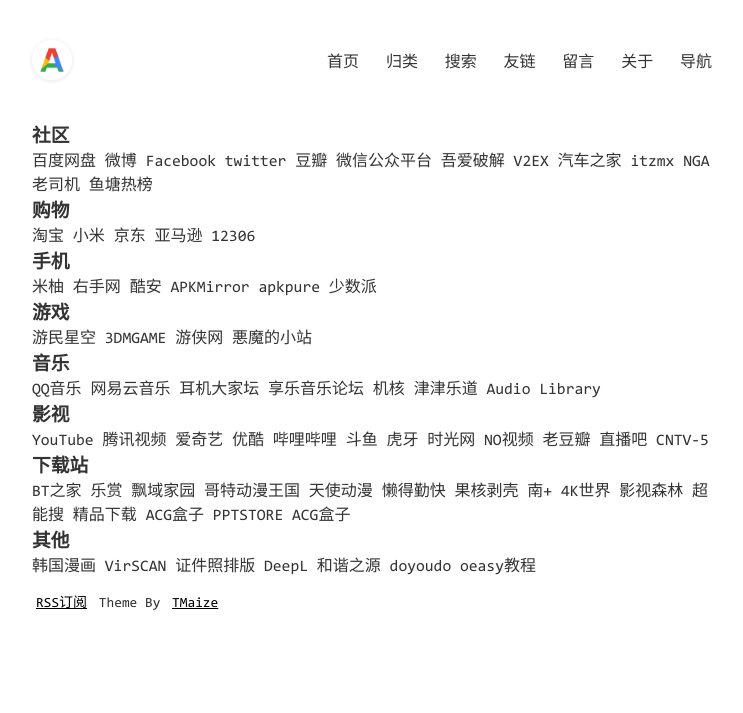
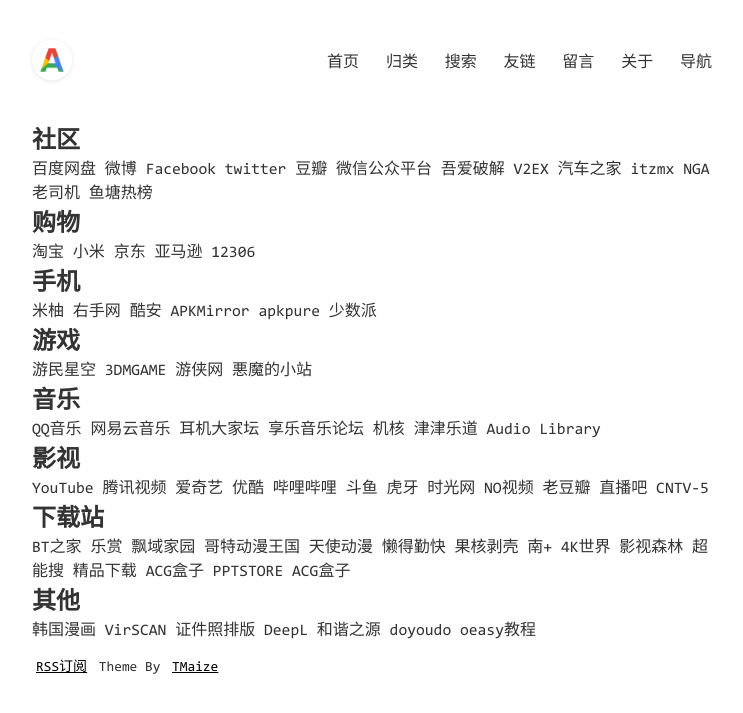
Before and after one commit to admans/admans.github.io, a Jekyll site: the page built from pages/navi.html, in a window 1280 px wide. Shown: the top 713 px of the page, without its empty margins (268-1011 px from the left). Built offline with Jekyll 4.4.1, drawn with Linux system fonts in a browser that asks for light colours.

```diff
--- a/pages/navi.html
+++ b/pages/navi.html
@@ -5,7 +5,7 @@ title: 导航
 
 <html>
     <body>
-        <h3>社区</h3>
+        <h2>社区</h2>
         <a href="https://pan.baidu.com/" target="_blank" rel="noopener noreferrer">百度网盘</a>
         <a href="https://weibo.com/" target="_blank" rel="noopener noreferrer">微博</a>
         <a href="https://www.facebook.com/" target="_blank" rel="noopener noreferrer">Facebook</a>
@@ -19,25 +19,25 @@ title: 导航
         <a href="https://bbs.nga.cn/" target="_blank" rel="noopener noreferrer">NGA</a>
         <a href="https://www.laosiji.com/" target="_blank" rel="noopener noreferrer">老司机</a>
         <a href="https://mo.fish/" target="_blank" rel="noopener noreferrer">鱼塘热榜</a>
-        <h3>购物</h3>
+        <h2>购物</h2>
         <a href="https://taobao.com/" target="_blank" rel="noopener noreferrer">淘宝</a>
         <a href="https://mi.com/" target="_blank" rel="noopener noreferrer">小米</a>
         <a href="https://jd.com/" target="_blank" rel="noopener noreferrer">京东</a>
         <a href="https://z.cn/" target="_blank" rel="noopener noreferrer">亚马逊</a>
         <a href="https://12306.cn/" target="_blank" rel="noopener noreferrer">12306</a>
-        <h3>手机</h3>
+        <h2>手机</h2>
         <a href="https://miui.com/" target="_blank" rel="noopener noreferrer">米柚</a>
         <a href="http://www.uso.cn/" target="_blank" rel="noopener noreferrer">右手网</a>
         <a href="https://www.coolapk.com/" target="_blank" rel="noopener noreferrer">酷安</a>
         <a href="http://www.apkmirror.com/" target="_blank" rel="noopener noreferrer">APKMirror</a>
         <a href="https://apkpure.com/" target="_blank" rel="noopener noreferrer">apkpure</a>
         <a href="https://sspai.com/" target="_blank" rel="noopener noreferrer">少数派</a>
-        <h3>游戏</h3>
+        <h2>游戏</h2>
         <a href="http://www.gamersky.com/" target="_blank" rel="noopener noreferrer">游民星空</a>
         <a href="http://www.3dmgame.com/" target="_blank" rel="noopener noreferrer">3DMGAME</a>
         <a href="https://www.ali213.net/" target="_blank" rel="noopener noreferrer">游侠网</a>
         <a href="http://www.mubolin.cn:99/" target="_blank" rel="noopener noreferrer">悪魔的小站</a>
-        <h3>音乐</h3>
+        <h2>音乐</h2>
         <a href="https://y.qq.com/" target="_blank" rel="noopener noreferrer">QQ音乐</a>
         <a href="https://music.163.com/" target="_blank" rel="noopener noreferrer">网易云音乐</a>
         <a href="http://www.erji.net/" target="_blank" rel="noopener noreferrer">耳机大家坛</a>
@@ -45,7 +45,7 @@ title: 导航
         <a href="https://www.gcores.com/" target="_blank" rel="noopener noreferrer">机核</a>
         <a href="https://dao.fm/" target="_blank" rel="noopener noreferrer">津津乐道</a>
         <a href="https://www.audiolibrary.com.co/" target="_blank" rel="noopener noreferrer">Audio Library</a>
-        <h3>影视</h3>
+        <h2>影视</h2>
         <a href="https://www.youtube.com/" target="_blank" rel="noopener noreferrer">YouTube</a>
         <a href="https://v.qq.com/" target="_blank" rel="noopener noreferrer">腾讯视频</a>
         <a href="https://www.iqiyi.com/" target="_blank" rel="noopener noreferrer">爱奇艺</a>
@@ -58,7 +58,7 @@ title: 导航
         <a href="https://www.laodouban.com/" target="_blank" rel="noopener noreferrer">老豆瓣</a>
         <a href="http://www.zhibo8.cc/" target="_blank" rel="noopener noreferrer">直播吧</a>
         <a href="http://tv.cntv.cn/live/cctv5/?pt=HD" target="_blank" rel="noopener noreferrer">CNTV-5</a>
-        <h3>下载站</h3>
+        <h2>下载站</h2>
         <a href="http://btbtt11.com/" target="_blank" rel="noopener noreferrer">BT之家</a>
         <a href="https://www.gscq.me/" target="_blank" rel="noopener noreferrer">乐赏</a>
         <a href="http://bbs.homefei.me/" target="_blank" rel="noopener noreferrer">飘域家园</a>
@@ -74,7 +74,7 @@ title: 导航
         <a href="https://www.acgbox.link/" target="_blank" rel="noopener noreferrer">ACG盒子</a>
         <a href="https://www.pptstore.net/" target="_blank" rel="noopener noreferrer">PPTSTORE</a>
         <a href="https://www.acgbox.link/" target="_blank" rel="noopener noreferrer">ACG盒子</a>
-        <h3>其他</h3>
+        <h2>其他</h2>
         <a href="http://www.hmfby.com/" target="_blank" rel="noopener noreferrer">韩国漫画</a>
         <a href="http://www.virscan.org/" target="_blank" rel="noopener noreferrer">VirSCAN</a>
         <a href="http://www.sandcomp.com/blog/sandphoto/" target="_blank" rel="noopener noreferrer">证件照排版</a>
```
